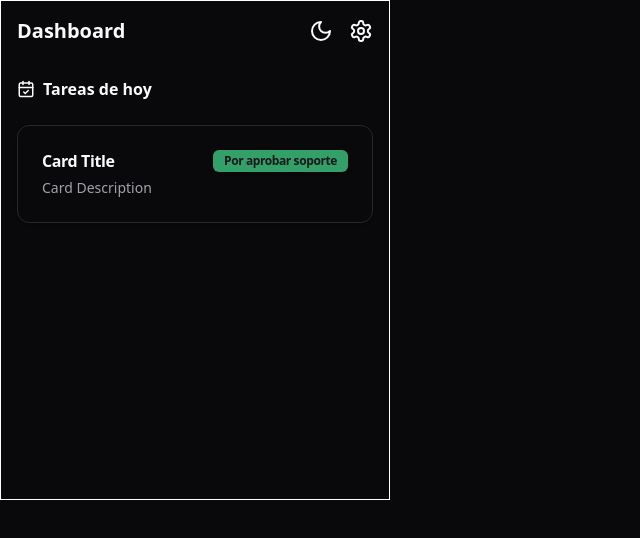
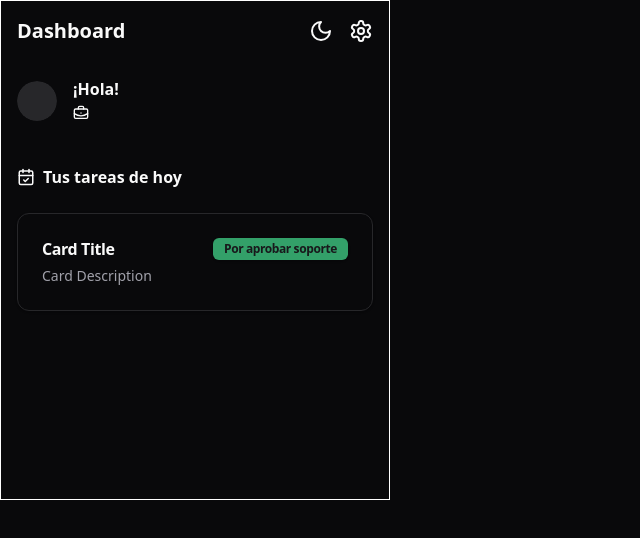
Before and after one commit to Diazu27/ClickUpDailyReportExtension, a React (Vite) app: page / in a window 1280 px wide. Shown: the top 538 px of the page, without its empty margins (0-640 px from the left). Built offline with nearby package versions, Linux system fonts and the light colour scheme; no server answers.

Commit message:
Add user section

```diff
--- a/package.json
+++ b/package.json
@@ -11,6 +11,7 @@
   },
   "dependencies": {
     "@hookform/resolvers": "^3.9.0",
+    "@radix-ui/react-avatar": "^1.1.1",
     "@radix-ui/react-dropdown-menu": "^2.1.2",
     "@radix-ui/react-icons": "^1.3.0",
     "@radix-ui/react-label": "^2.1.0",
--- a/src/App.tsx
+++ b/src/App.tsx
@@ -1,10 +1,10 @@
-import { createBrowserRouter, RouterProvider } from "react-router-dom";
+import { createHashRouter, RouterProvider } from "react-router-dom";
 import { ThemeProvider } from "./components/theme-provider";
 import { Dashboard } from "./Views/Dashboard/Dashboard";
 import { Settings } from "./Views/Settings/Settings";
 
 
-const router = createBrowserRouter([
+const router = createHashRouter([
   {
     path: "/",
     element: <Dashboard />,
--- a/src/Views/Dashboard/Components/TaskCard.tsx
+++ b/src/Views/Dashboard/Components/TaskCard.tsx
@@ -1,15 +1,5 @@
 import { Badge } from '../../../components/ui/badge'
-import { Card, CardContent, CardDescription, CardFooter, CardHeader, CardTitle } from '../../../components/ui/card'
-
-enum TaskStatus {
-  'Por aprobar soporte',
-  'Notificar ventas',
-  'Por aprobar cliente',
-  'Por aprobar IR',
-  'Parado',
-  'En proceso desarrollo',
-  'Reportado desarrollo',
-}
+import { Card, CardDescription, CardHeader, CardTitle } from '../../../components/ui/card'
 
 export const TaskCard = () => {
 
--- /dev/null
+++ b/src/Views/Dashboard/Components/UserSection/UserSection.tsx
@@ -0,0 +1,21 @@
+import { BriefcaseBusiness } from 'lucide-react'
+import { AvatarUser } from './components/AvatarUser'
+import { Teams, User } from '@/interfaces/Request_interfaces';
+
+interface UserSectionProps {
+    TeamData: Teams;
+    UserData:User
+}
+
+export const UserSection = ({TeamData, UserData}:UserSectionProps) => {
+
+  return (
+    <div className='flex items-center'>
+        <AvatarUser UserData={UserData} />
+        <div >
+            <h4 className="text-md font-bold">¡Hola! {UserData.username} </h4>
+            <span className="text-sm flex items-center"><BriefcaseBusiness className="w-[16px] mr-2" />{TeamData?.name}</span>
+        </div>
+    </div>
+  )
+}
--- /dev/null
+++ b/src/Views/Dashboard/Components/UserSection/components/AvatarUser.tsx
@@ -0,0 +1,28 @@
+import {
+    Avatar,
+    AvatarFallback,
+    AvatarImage,
+  } from "@/components/ui/avatar"
+import { User } from "@/interfaces/Request_interfaces"
+
+ interface AvatarUserProps {
+  UserData: User;
+ }
+
+  export function AvatarUser({UserData}:AvatarUserProps) {
+
+    const getInitials = (username:string) => {
+      return username
+        .split(' ')
+        .map(word => word[0])
+        .join('')
+        .toUpperCase();
+    };
+
+    return (
+      <Avatar className="mr-4">
+        <AvatarImage src={UserData.profilePicture} alt="@shadcn" />
+        <AvatarFallback style={{backgroundColor:UserData.color}} className="font-bold">{getInitials(UserData.username)}</AvatarFallback>
+      </Avatar>
+    )
+  }
--- a/src/Views/Dashboard/Dashboard.tsx
+++ b/src/Views/Dashboard/Dashboard.tsx
@@ -1,16 +1,71 @@
 import { CalendarCheck } from "lucide-react"
 import { Navbar } from "../../components/Navbar/Navbar"
 import { TaskCard } from "./Components/TaskCard"
+import { useEffect, useState } from "react"
+import { Teams, User } from "@/interfaces/Request_interfaces"
+import { UserSection } from "./Components/UserSection/UserSection"
+
+
+
 
 export const Dashboard = () => {
+
+  const [TeamData, setTeamData] = useState<Teams>({id: '', name: ''});
+  const [UserData, setUserData] = useState<User>({id: '', username: '', color: '', profilePicture: ''});
+  const ClickUpPersonalToken = localStorage.getItem("ClickUpPersonalToken") || '';
+
+  const fetchTeamData = async () => {
+    try {
+      const resp = await fetch(
+        `https://api.clickup.com/api/v2/team`,
+        {
+          method: 'GET',
+          headers: {
+            Authorization: `${ClickUpPersonalToken}`
+          }
+        }
+      );
+      const TeamData = await resp.json();
+      setTeamData(TeamData.teams[0]);
+    } catch (error) {
+      console.error("Error fetching data:", error);
+    }
+  };
+
+  const fetchUserData = async () => {
+    try {
+      const resp = await fetch(
+        `https://api.clickup.com/api/v2/user`,
+        {
+          method: 'GET',
+          headers: {
+            Authorization: `${ClickUpPersonalToken}`
+          }
+        }
+      );
+      const UserData = await resp.json();
+      setUserData(UserData.user);
+    } catch (error) {
+      console.error("Error fetching data:", error);
+    }
+  };
+
+
+  useEffect(() => {
+    fetchTeamData();
+    fetchUserData();
+  }, []);
+
+
   return (
     <div className="w-full">
         <Navbar />
 
         <div className="">
-            <div className="flex mb-4">
+           <UserSection TeamData={TeamData} UserData={UserData}/>
+            <div className="flex mb-4 mt-10">
               <CalendarCheck className="w-[18px] mr-2" />
-              <h5 className="font-bold mb-2">Tareas de hoy</h5>
+              <h5 className="font-bold mb-2">Tus tareas de hoy</h5>
             </div>
             <div>
                 <TaskCard/>
--- a/src/Views/Settings/Settings.tsx
+++ b/src/Views/Settings/Settings.tsx
@@ -4,7 +4,6 @@ import { Input } from "../../components/ui/input"
 import { Label } from "@radix-ui/react-label"
 import { Button } from "../../components/ui/button"
 import { useEffect, useState } from "react"
-import { set } from "react-hook-form"
 
 export const Settings = () => {
     const [ClickUpPersonalToken, setClickUpPersonalToken] = useState('');
--- /dev/null
+++ b/src/components/ui/avatar.tsx
@@ -0,0 +1,48 @@
+import * as React from "react"
+import * as AvatarPrimitive from "@radix-ui/react-avatar"
+
+import { cn } from "@/lib/utils"
+
+const Avatar = React.forwardRef<
+  React.ElementRef<typeof AvatarPrimitive.Root>,
+  React.ComponentPropsWithoutRef<typeof AvatarPrimitive.Root>
+>(({ className, ...props }, ref) => (
+  <AvatarPrimitive.Root
+    ref={ref}
+    className={cn(
+      "relative flex h-10 w-10 shrink-0 overflow-hidden rounded-full",
+      className
+    )}
+    {...props}
+  />
+))
+Avatar.displayName = AvatarPrimitive.Root.displayName
+
+const AvatarImage = React.forwardRef<
+  React.ElementRef<typeof AvatarPrimitive.Image>,
+  React.ComponentPropsWithoutRef<typeof AvatarPrimitive.Image>
+>(({ className, ...props }, ref) => (
+  <AvatarPrimitive.Image
+    ref={ref}
+    className={cn("aspect-square h-full w-full", className)}
+    {...props}
+  />
+))
+AvatarImage.displayName = AvatarPrimitive.Image.displayName
+
+const AvatarFallback = React.forwardRef<
+  React.ElementRef<typeof AvatarPrimitive.Fallback>,
+  React.ComponentPropsWithoutRef<typeof AvatarPrimitive.Fallback>
+>(({ className, ...props }, ref) => (
+  <AvatarPrimitive.Fallback
+    ref={ref}
+    className={cn(
+      "flex h-full w-full items-center justify-center rounded-full bg-muted",
+      className
+    )}
+    {...props}
+  />
+))
+AvatarFallback.displayName = AvatarPrimitive.Fallback.displayName
+
+export { Avatar, AvatarImage, AvatarFallback }
--- /dev/null
+++ b/src/interfaces/Request_interfaces.ts
@@ -0,0 +1,11 @@
+export interface Teams {
+    name: string;
+    id: string;
+}
+
+export interface User {
+    id: string;
+    username: string;
+    color: string;
+    profilePicture: string;
+}
```
Also changed, not shown: tsconfig.app.json (+11 -2 lines), tsconfig.json (+2 -7 lines), tsconfig.node.json (+1 -6 lines), 2 other files (tests, documents, lock files or other folders).
